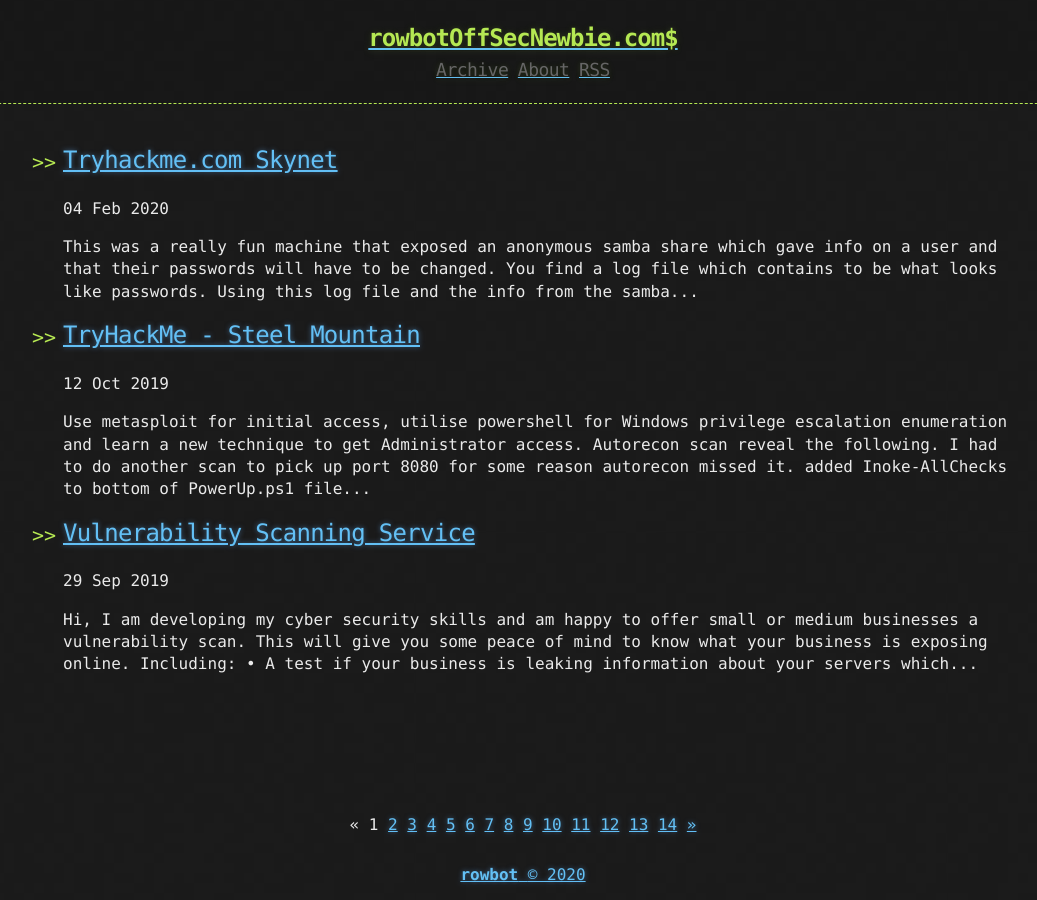
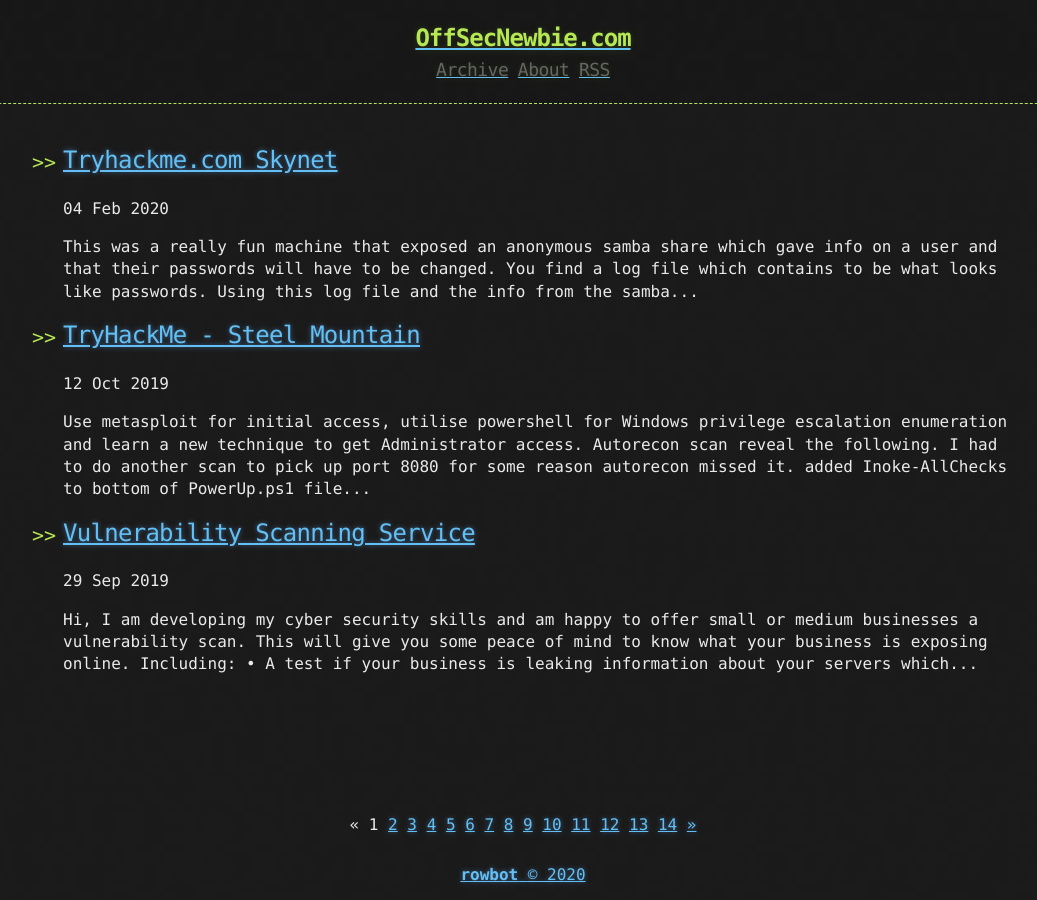
Before and after one commit to rowbot1/offsec, a Jekyll site: the page built from index.html, in a window 1280 px wide. Shown: the whole page, without its empty margins (117-1154 px from the left). Built offline with Jekyll 4.4.1, drawn with Linux system fonts in a browser that asks for light colours; the list of posts is cut into pages by our own code; part of the change alters nothing that is shown.

Commit message:
Update header.html

```diff
--- a/_includes/header.html
+++ b/_includes/header.html
@@ -2,7 +2,7 @@
   <div>
     <a href="{{ "/" | prepend: site.baseurl | replace: '//', '/' }}">
     {% assign owner_first_name = site.owner | split: " " %}
-    <h1>{{ owner_first_name[0] | downcase }}OffSecNewbie.com$</h1>
+    <h1>OffSecNewbie.com</h1>
     </a>
     <div class="header-links">
       {% include links.html %}
```
